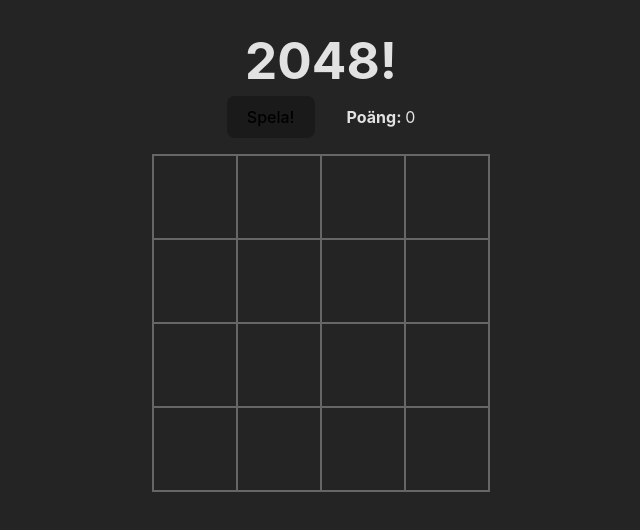
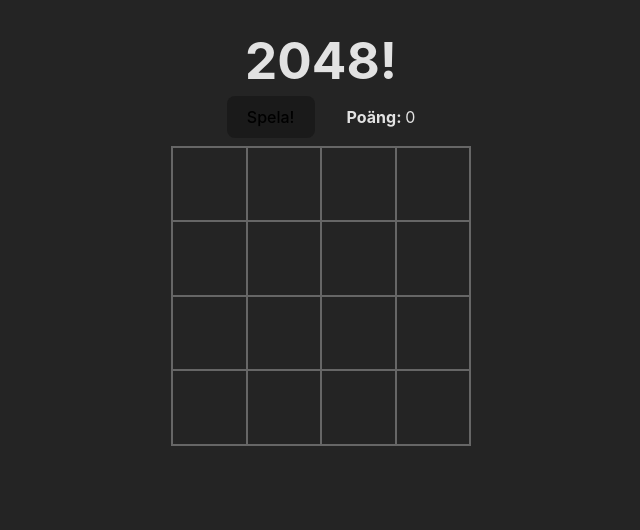
Before and after one commit to stoffe-fe23/fe23-js3-game-2048-stoffe, a React (Vite) app: page / in a window 1280 px wide. Shown: the top 530 px of the page, without its empty margins (319-959 px from the left). Built offline with nearby package versions, Linux system fonts and the light colour scheme.

Commit message:
animate moves

```diff
--- a/src/App.css
+++ b/src/App.css
@@ -1,3 +1,7 @@
+* {
+    box-sizing: border-box;
+}
+
 #root {
     max-width: 1280px;
     margin: 0 auto;
@@ -14,12 +18,33 @@ button {
     margin: 0.5rem 0 0.5rem 0;
 }
 
-.game-board {
+#game-boards {
+    display: grid;
+}
+
+#game-board {
+    grid-row-start: 1;
+    grid-column-start: -1;
     display: grid;
     grid-template-columns: 1fr 1fr 1fr 1fr;
     grid-template-rows: 1fr 1fr 1fr 1fr;
     border: 1px solid rgba(255, 255, 255, 0.3);
-    margin: 0.5rem;
+    margin: 0;
+    min-width: 300px;
+}
+
+#overlay-board {
+    position: relative;
+    grid-row-start: 1;
+    grid-column-start: -1;
+    width: 100%;
+    height: 100%;
+    display: none;
+    border: 1px solid rgba(255, 255, 255, 0.3);
+    outline: 3px solid red;
+    background-color: #242424;
+    margin: 0;
+    min-width: 300px;
 }
 
 .game-board-cell {
@@ -35,6 +60,14 @@ button {
     align-items: center;
     font-size: 2rem;
     color: white;
+
+}
+
+.game-overlay-cell {
+    position: absolute;
+    width: 25%;
+    height: 25%;
+    transition: left 1s ease, right 1s ease, top 1s ease, bottom 1s ease;
 }
 
 .score-display {
--- a/src/App.jsx
+++ b/src/App.jsx
@@ -25,46 +25,92 @@ function App() {
     // Keep track of the game score.
     const [scoreTotal, setScoreTotal] = useState(0);
 
+    // Disable player controls while a move is being animated.
+    const [disableControls, disableControlsDispatch] = useReducer((state, action) => {
+        if (!state && action) {
+            setTimeout(() => disableControlsDispatch(false), 1100);
+        }
+        return action;
+
+    }, true);
 
 
     // Save game board state (4x4 square grid) - Handle game actions
+    // gameBoard = { board, overlay }, where board is the current game board, and
+    // overlay is the state of the board before the last move, used to animate square movement.
     const [gameBoard, gameBoardDispatch] = useReducer((state, action) => {
-        const game = new GameTools(state, onScoreUpdate, onGameOver);
 
+
+        if ((action.category == "controls") && gameOn && !disableControls) {
+            const game = new GameTools(state.board, onScoreUpdate, onGameOver);
             switch (action.type) {
                 case "SwipeLeft":
                 case "ArrowLeft":
-                gameOn && game.moveLeft();
+                    disableControlsDispatch(true);
+                    game.moveLeft();
                     break;
                 case "SwipeRight":
                 case "ArrowRight":
-                gameOn && game.moveRight();
+                    disableControlsDispatch(true);
+                    game.moveRight();
                     break;
                 case "SwipeUp":
                 case "ArrowUp":
-                gameOn && game.moveUp();
+                    disableControlsDispatch(true);
+                    game.moveUp();
                     break;
                 case "SwipeDown":
                 case "ArrowDown":
-                gameOn && game.moveDown();
+                    disableControlsDispatch(true);
+                    game.moveDown();
                     break;
+            }
+
+            return {
+                board: game.getBoardData(),
+                overlay: state.board,
+                moves: game.getSquareMoves()
+            };
+        }
+        else if (action.category == "gamestate") {
+            const game = new GameTools(state.board, onScoreUpdate, onGameOver);
+
+            switch (action.type) {
                 case "InitGame":
                     game.resetGameBoard();
                     game.addRandomNumberToBoard(2);
                     setGameOn(true);
                     setScoreTotal(0);
+                    disableControlsDispatch(false);
                     break;
                 case "GameOver":
                     setGameOn(false);
                     break;
             }
-        return game.getBoardData();
-    }, [
+
+            return {
+                board: game.getBoardData(),
+                overlay: state.board,
+                moves: game.getSquareMoves()
+            };
+        }
+
+        return state;
+    }, {
+        board: [
             [0, 0, 0, 0],
             [0, 0, 0, 0],
             [0, 0, 0, 0],
             [0, 0, 0, 0]
-    ]);
+        ],
+        overlay: [
+            [0, 0, 0, 0],
+            [0, 0, 0, 0],
+            [0, 0, 0, 0],
+            [0, 0, 0, 0]
+        ],
+        moves: []
+    });
 
 
     useEffect(() => {
@@ -88,7 +134,7 @@ function App() {
     // Event handler responding to arrow key presses to control the game on devices without touch screens.
     function onArrowKeyPress(event) {
         if (["ArrowLeft", "ArrowRight", "ArrowUp", "ArrowDown"].includes(event.key)) {
-            gameBoardDispatch({ type: event.key });
+            gameBoardDispatch({ type: event.key, category: "controls" });
         }
     }
 
@@ -112,19 +158,19 @@ function App() {
             const moveThreshold = 50; // Must move at least this far to count as a swipe.
             window.isSwiping = false;
 
-            // Check if touch has lasted long enough (0.15sec) to count as a swipe instead of a click
+            // Check if touch has lasted long enough (0.15sec) to count as a swipe instead of a click/tap
             if ((Date.now() - touchTimeStart) >= 150) {
                 if (touchStartY - touchEndY >= moveThreshold) { // Swipe up
-                    gameBoardDispatch({ type: "SwipeUp" });
+                    gameBoardDispatch({ type: "SwipeUp", category: "controls" });
                 }
                 else if (touchEndY - touchStartY >= moveThreshold) { // Swipe down
-                    gameBoardDispatch({ type: "SwipeDown" });
+                    gameBoardDispatch({ type: "SwipeDown", category: "controls" });
                 }
                 else if (touchStartX - touchEndX >= moveThreshold) { // Swipe left
-                    gameBoardDispatch({ type: "SwipeLeft" });
+                    gameBoardDispatch({ type: "SwipeLeft", category: "controls" });
                 }
                 else if (touchEndX - touchStartX >= moveThreshold) { // Swipe right
-                    gameBoardDispatch({ type: "SwipeRight" });
+                    gameBoardDispatch({ type: "SwipeRight", category: "controls" });
                 }
             }
         }
@@ -133,7 +179,7 @@ function App() {
 
     // Event handler for the Start/Reset game button
     function onGameStart(event) {
-        gameBoardDispatch({ type: "InitGame" });
+        gameBoardDispatch({ type: "InitGame", category: "gamestate" });
     }
 
 
--- a/src/GameBoard.jsx
+++ b/src/GameBoard.jsx
@@ -2,23 +2,99 @@
     Grit-uppgift: Spelet 2048 - Javascript 3, Kristoffer Bengtsson, FE23
     Game Board component, 4x4 grid of game squares with numeric values shown on them.
 */
+import { useRef, useEffect } from "react";
 import GameSquare from "./GameSquare";
+import OverlaySquare from "./OverlaySquare";
 
 
 function GameBoard({ board, onTouchStart, onTouchEnd }) {
-    let count = 0;
+    let squareCount = 0;
+    let cellCount = 0;
 
-    // Build game board and create a square for each element in the board array.
+    const overlayRef = useRef(null);
+    const boardRef = useRef(null);
+    const cellRef = useRef(null);
+
+    // Animate moves when the game board updates.
+    useEffect(() => {
+        if (board.moves.length) {
+            // Show move overlay (starting at previous move gamestate)
+            overlayRef.current.style.display = "block";
+
+            // Animate the squares into the position of the current gamestate.
+            board.moves.forEach((move) => {
+                moveOverlaySquare(...move);
+            });
+
+            // Hide move overlay after 1 sec (block anim speed)
+            setTimeout(() => overlayRef.current.style.display = "none", 1000);
+        }
+    }, [board]);
+
+
+    // Move a square on the overlay board into the specified position.
+    function moveOverlaySquare(moveFrom, moveTo) {
+        const board = overlayRef.current;
+        const targetCell = document.querySelector(`#cell-${(moveFrom.row * 4) + moveFrom.col}`);
+        const destCell = document.querySelector(`#square-${(moveTo.row * 4) + moveTo.col}`);
+
+        targetCell.style.zIndex = 2;
+
+        // Horizontal/row movement
+        if (moveFrom.row == moveTo.row) {
+            const destOffset = getRelativePosition(board, destCell).left;
+            targetCell.style.left = `${destOffset}px`;
+        }
+        // Vertical/column movement
+        else {
+            const destOffset = getRelativePosition(board, destCell).top;
+            targetCell.style.top = `${destOffset}px`;
+        }
+    }
+
+    // Get position of a square inside the board element.
+    function getRelativePosition(parent, child) {
+        const parentPos = parent.getBoundingClientRect();
+        const childPos = child.getBoundingClientRect();
+        const parentBorderSize = Number(getComputedStyle(parent).borderLeftWidth.slice(0, -2));
+        return {
+            top: childPos.top - parentPos.top - parentBorderSize,
+            right: childPos.right - parentPos.right - parentBorderSize,
+            bottom: childPos.bottom - parentPos.bottom - parentBorderSize,
+            left: childPos.left - parentPos.left - parentBorderSize
+        };
+    }
+
+    // Build game boards and create a square for each element in the board array.
+    // The main gameboard is always shown, while the overlay board is briefly displayed
+    // to animate square movement when the game state updates.
     return (<>
-        <div id="game-board" className="game-board" onTouchStart={onTouchStart} onTouchEnd={onTouchEnd} >
-            {
-                board.map((row, rowIdx) => {
-                    return row.map((col, colIdx) => {
-                        return <GameSquare key={count} id={`square-${count++}`} value={board[rowIdx][colIdx]} />
+        <div id="game-boards" ref={boardRef}>
+            <div id="game-board" className="game-board" onTouchStart={onTouchStart} onTouchEnd={onTouchEnd} >
+                {
+                    board.board.map((row, rowIdx) => {
+                        return row.map((col, colIdx) => {
+                            // Save first square as reference to size the overlay squares after.
+                            if (squareCount == 0) {
+                                return <GameSquare key={squareCount} id={squareCount++} value={board.board[rowIdx][colIdx]} ref={cellRef} />
+                            }
+                            else {
+                                return <GameSquare key={squareCount} id={squareCount++} value={board.board[rowIdx][colIdx]} />
+                            }
+                        })
                     })
-                })
-            }
+                }
 
+            </div>
+            <div id="overlay-board" ref={overlayRef}>
+                {
+                    board.overlay.map((row, rowIdx) => {
+                        return row.map((col, colIdx) => {
+                            return <OverlaySquare key={cellCount} id={cellCount++} col={colIdx} row={rowIdx} board={boardRef} squareTemplate={cellRef} value={board.overlay[rowIdx][colIdx]} />
+                        })
+                    })
+                }
+            </div>
         </div>
     </>);
 }
--- a/src/GameSquare.jsx
+++ b/src/GameSquare.jsx
@@ -3,7 +3,10 @@
     Game Square component, a square of the game board showing a numeric value.
     If the value is 0 the square is not displaying any value.
 */
+import { forwardRef } from "react";
 
-const GameSquare = ({ id, value }) => <div className={value > 0 ? "game-board-cell game-board-cell-" + value : "game-board-cell"} id={id}>{value != 0 ? value : ""}</div>
+const GameSquare = forwardRef(({ id, value }, ref) => {
+    return (<div ref={ref} className={value > 0 ? "game-board-cell game-board-cell-" + value : "game-board-cell"} id={`square-${id}`}>{value != 0 ? value : ""}</div>);
+});
 
 export default GameSquare;
--- a/src/GameTools.js
+++ b/src/GameTools.js
@@ -4,7 +4,8 @@
 */
 
 class GameTools {
-    board = [];
+    board = [];     // Game board state array
+    moves = [];     // Array of of square moves that have been made on the board.
 
     #changes = 0;   // Track the number of changes to the gameboard a move resulted in.
     #merged = -1;   // Track row/col ID of merged square to prevent merging it again in the same move.
@@ -15,17 +16,69 @@ class GameTools {
             this.resetGameBoard();
         }
         else {
-            this.board = gameBoard;
+            // Make a copy of the gameboard data to work with.
+            this.board = gameBoard.map((row) => [...row]);
         }
+        this.moves = [];
         this.#changes = 0;
         this.onGameOver = onGameOver;
         this.onScoreUpdate = onScoreUpdate;
     }
 
 
-    // Get a copy of the full board array.
+    /*********************************************************************
+     * Results retrieval methods
+     *********************************************************************/
+
+    // Get the full board array.
     getBoardData() {
-        return this.board.map((row) => [...row]);
+        return this.board;
+    }
+
+    // Get an array of coalesced square movements that have been performed.
+    // I.e. all moves originating from the same square are merged into a single move.
+    // Return data is an array of move-arrays. Move-arrays contain two objects with the row and col of
+    // the start position and destination position of that move. E.g:
+    //[ /*    START             DEST   */
+    //  [{row: 0, col: 0}, {row: 0, col: 0}],
+    //  [{row: 0, col: 0}, {row: 0, col: 0}]
+    //]
+    getSquareMoves() {
+        const moveList = [];
+
+        this.moves.forEach((move, itr) => {
+            const [start, end] = move;
+
+            // Check if this start position matches the end position of a previous move.
+            const idx = moveList.findIndex((findMove) => {
+                const [foundStart, foundEnd, foundLast] = findMove;
+                return (foundLast.row == start.row) && (foundLast.col == start.col);
+            });
+
+            // No previous move, just add the move to the list.
+            if (idx === -1) {
+                moveList.push([
+                    { row: start.row, col: start.col },
+                    { row: end.row, col: end.col },
+                    { row: end.row, col: end.col }
+                ]);
+            }
+            // Found previous move, update its destination position instead.
+            else {
+                moveList[idx] = [
+                    { row: moveList[idx][0].row, col: moveList[idx][0].col },
+                    { row: end.row, col: end.col },
+                    { row: end.row, col: end.col }
+                ];
+            }
+        });
+
+        // Remove the element tracking last position of squares, just needed above.
+        moveList.forEach((move, moveIdx) => {
+            move.pop();
+        })
+
+        return moveList;
     }
 
 
@@ -36,6 +89,7 @@ class GameTools {
     // Reset the board array to a blank default state.
     resetGameBoard() {
         this.#changes = 0;
+        this.moves = [];
         this.board = [
             [0, 0, 0, 0],
             [0, 0, 0, 0],
@@ -192,6 +246,7 @@ class GameTools {
                 this.board[cmpRow][cmpCol] = this.board[row][col];
                 this.board[row][col] = 0;
                 this.#changes++;
+                this.moves.push([{ row: row, col: col }, { row: cmpRow, col: cmpCol }]);
                 // Check if there is another adjacent zero from the new position.
                 this.moveBoardRowOrCol(cmpRow, cmpCol, dir, depth + 1, false);
             }
@@ -201,6 +256,7 @@ class GameTools {
                 this.board[cmpRow][cmpCol] = this.board[row][col] + this.board[cmpRow][cmpCol];
                 this.board[row][col] = 0;
                 this.#changes++;
+                this.moves.push([{ row: row, col: col }, { row: cmpRow, col: cmpCol }]);
                 this.#merged = mergeIdx;
                 this.onScoreUpdate(this.board[cmpRow][cmpCol]);
             }
--- /dev/null
+++ b/src/OverlaySquare.jsx
@@ -0,0 +1,27 @@
+/*
+    Grit-uppgift: Spelet 2048 - Javascript 3, Kristoffer Bengtsson, FE23
+    Game Square component, a square of the game board showing a numeric value.
+    If the value is 0 the square is not displaying any value.
+*/
+import { useEffect, useRef } from "react";
+
+export default function OverlaySquare({ id, value, col, row, squareTemplate, board }) {
+
+    const squareRef = useRef(null);
+    useEffect(() => {
+        // UGLY! Reference from actual board fow now -- FIND A BETTER WAY TO DO THIS! useRef?
+        // const cellSize = document.querySelector("#square-0").getBoundingClientRect().width;
+
+        const cellSize = squareTemplate.current.getBoundingClientRect().width;
+
+        squareRef.current.style.width = `${cellSize}px`;
+        squareRef.current.style.height = `${cellSize}px`;
+        squareRef.current.style.left = `${col * cellSize}px`;
+        squareRef.current.style.top = `${row * cellSize}px`;
+        // squareRef.current.style.backgroundColor = "lightseagreen";
+
+    }, [value]);
+
+
+    return (<div ref={squareRef} className={value > 0 ? "game-board-cell game-overlay-cell game-board-cell-" + value : "game-board-cell game-overlay-cell"} id={`cell-${id}`}>{value != 0 ? value : ""}</div>);
+}
```
Lines whose indentation alone changed are shown as unchanged.
